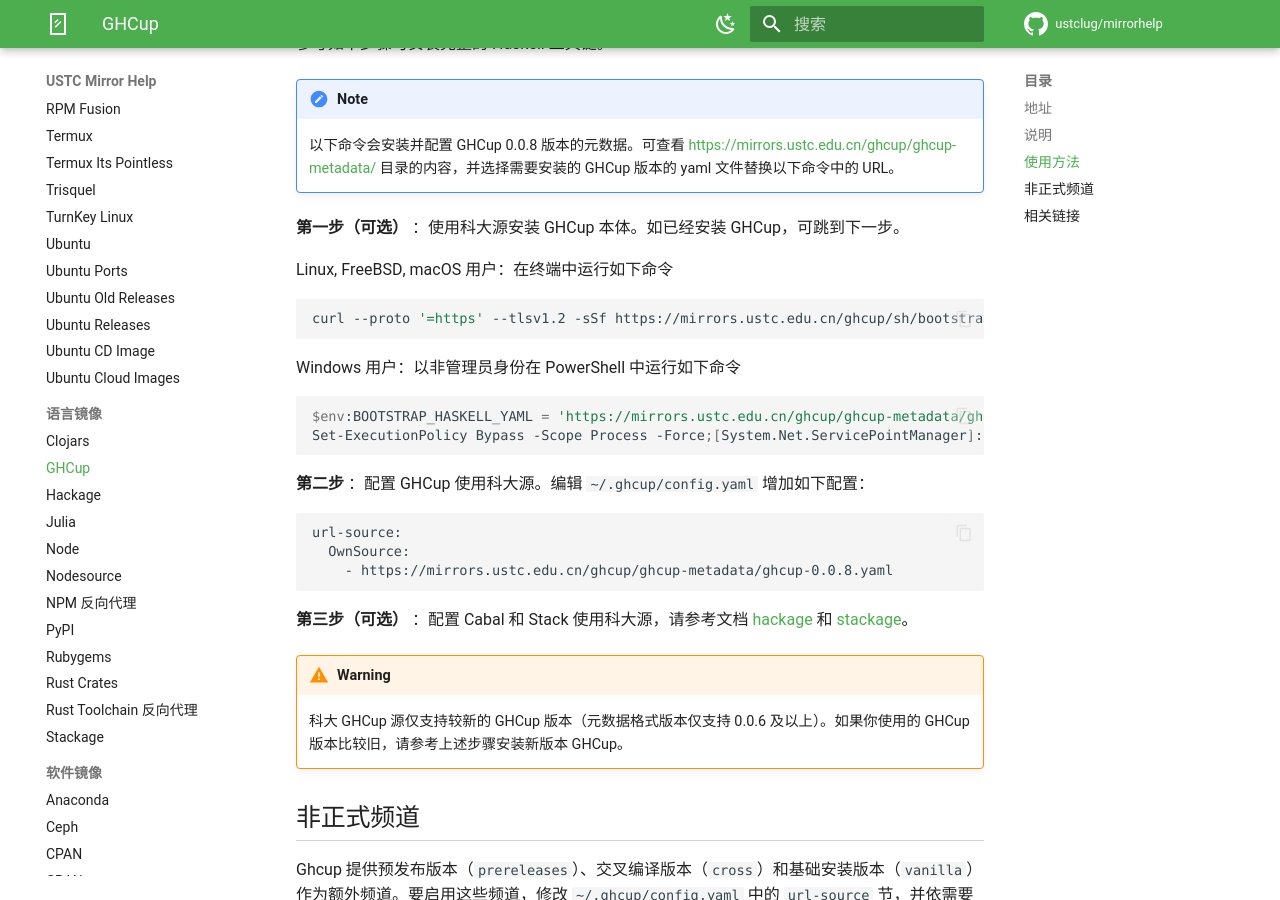
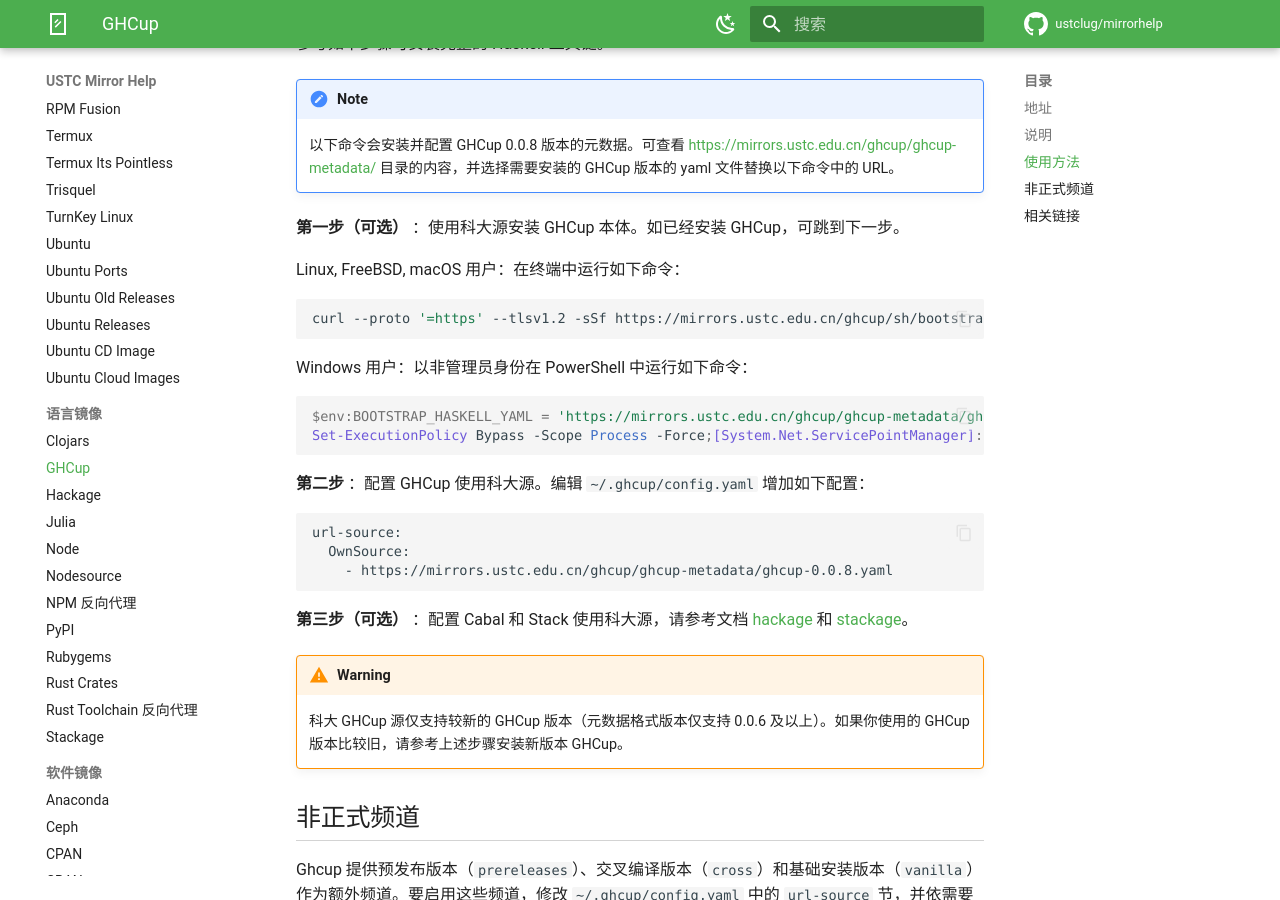
Before and after one commit to ustclug/mirrorhelp, an MkDocs documentation site: the page built from docs/ghcup.md, in a window 1280 px wide and 900 px high, scrolled down 569 px. Built offline with MkDocs 1.6.1 and Material for MkDocs 9.7.7, drawn with Linux system fonts in a browser that asks for light colours; comment, search, counter and statistics services are not loaded.

Commit message:
ghcup: Adjust step 1 text format

````diff
--- a/docs/ghcup.md
+++ b/docs/ghcup.md
@@ -26,15 +26,18 @@
 
 **第一步（可选）** ：使用科大源安装 GHCup 本体。如已经安装 GHCup，可跳到下一步。
 
-Linux, FreeBSD, macOS 用户：在终端中运行如下命令
-    ```bash
-    curl --proto '=https' --tlsv1.2 -sSf https://mirrors.ustc.edu.cn/ghcup/sh/bootstrap-haskell | BOOTSTRAP_HASKELL_YAML=https://mirrors.ustc.edu.cn/ghcup/ghcup-metadata/ghcup-0.0.8.yaml sh
-    ```
-Windows 用户：以非管理员身份在 PowerShell 中运行如下命令
-    ```bash
-    $env:BOOTSTRAP_HASKELL_YAML = 'https://mirrors.ustc.edu.cn/ghcup/ghcup-metadata/ghcup-0.0.8.yaml'
-    Set-ExecutionPolicy Bypass -Scope Process -Force;[System.Net.ServicePointManager]::SecurityProtocol = [System.Net.ServicePointManager]::SecurityProtocol -bor 3072;Invoke-Command -ScriptBlock ([ScriptBlock]::Create((Invoke-WebRequest https://mirrors.ustc.edu.cn/ghcup/sh/bootstrap-haskell.ps1 -UseBasicParsing))) -ArgumentList $true
-    ```
+Linux, FreeBSD, macOS 用户：在终端中运行如下命令：
+
+```bash
+curl --proto '=https' --tlsv1.2 -sSf https://mirrors.ustc.edu.cn/ghcup/sh/bootstrap-haskell | BOOTSTRAP_HASKELL_YAML=https://mirrors.ustc.edu.cn/ghcup/ghcup-metadata/ghcup-0.0.8.yaml sh
+```
+
+Windows 用户：以非管理员身份在 PowerShell 中运行如下命令：
+
+```powershell
+$env:BOOTSTRAP_HASKELL_YAML = 'https://mirrors.ustc.edu.cn/ghcup/ghcup-metadata/ghcup-0.0.8.yaml'
+Set-ExecutionPolicy Bypass -Scope Process -Force;[System.Net.ServicePointManager]::SecurityProtocol = [System.Net.ServicePointManager]::SecurityProtocol -bor 3072;Invoke-Command -ScriptBlock ([ScriptBlock]::Create((Invoke-WebRequest https://mirrors.ustc.edu.cn/ghcup/sh/bootstrap-haskell.ps1 -UseBasicParsing))) -ArgumentList $true
+```
 
 **第二步** ：配置 GHCup 使用科大源。编辑 `~/.ghcup/config.yaml` 增加如下配置：
 
````
